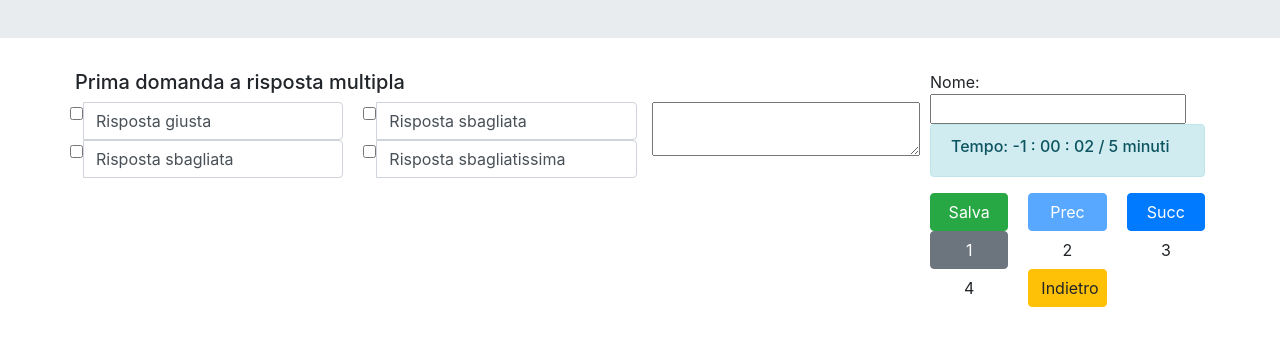
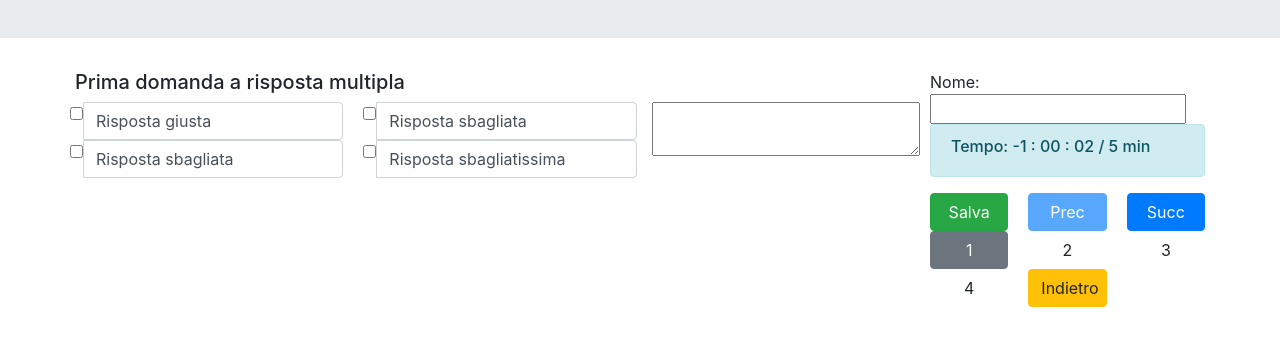
Before and after one commit to Emmettippi/test, an Angular app: page /entry in a window 1280 px wide. Both pictures are taken after a click on the button "Inizia". Shown: the part 146-492 px from the top of the page. Built offline with nearby package versions, Linux system fonts and the light colour scheme.

Commit message:
Added scrolls and fixed css

```diff
--- a/src/app/components/question/question.component.html
+++ b/src/app/components/question/question.component.html
@@ -40,7 +40,7 @@
             <div class="row">
                 <div class="col-12">
                     <div class="alert" role="alert" [ngClass]="getAlertClass()">
-                        <h6>Tempo: {{getCronometer()}} / {{questionsObj.expectedTime}} minuti</h6>
+                        <h6>Tempo: {{getCronometer()}} / {{questionsObj.expectedTime}} min</h6>
                     </div>
                 </div>
             </div>
--- a/src/styles.css
+++ b/src/styles.css
@@ -78,6 +78,7 @@ textarea {
 }
 
 .scroll-y {
-	overflow-y: auto;
+	height: 400px;
+	overflow-y: scroll;
 	overflow-x: hidden;
 }
```
